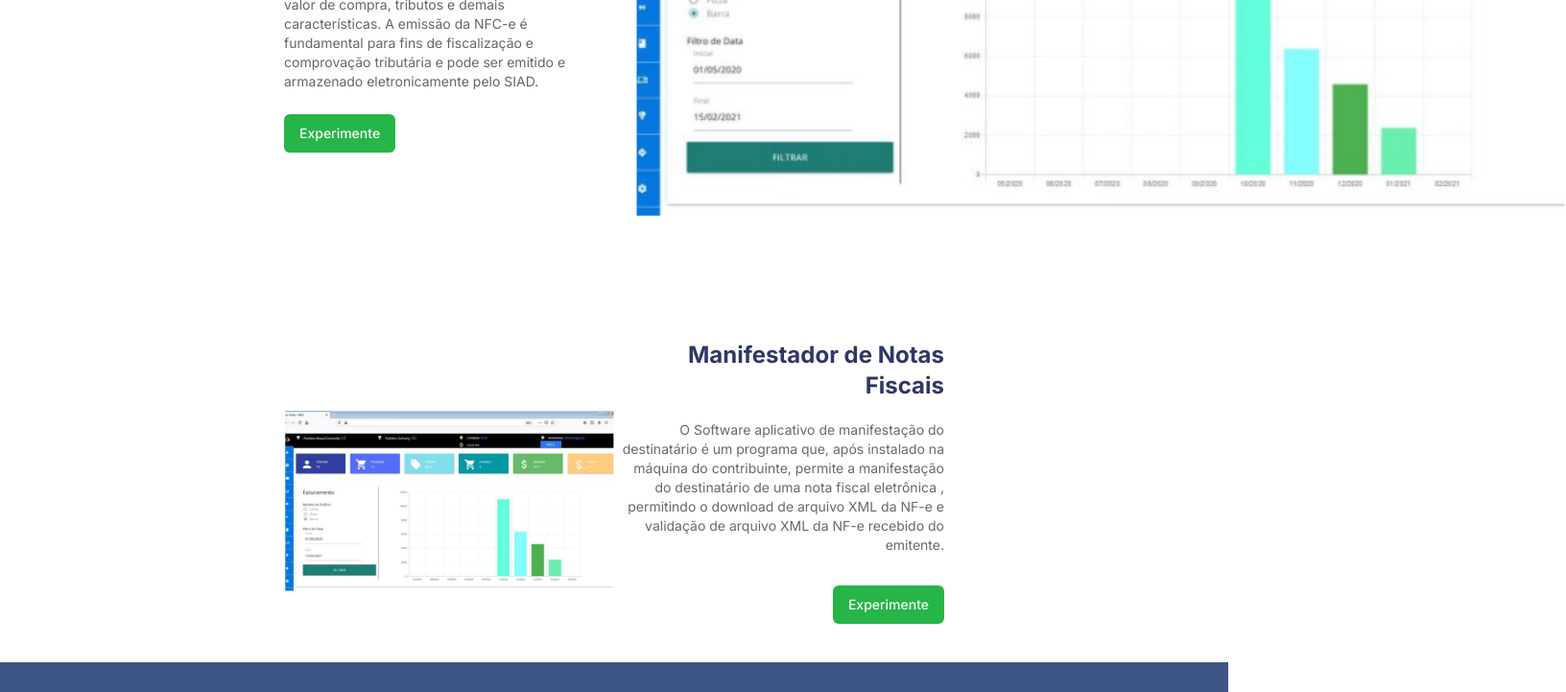
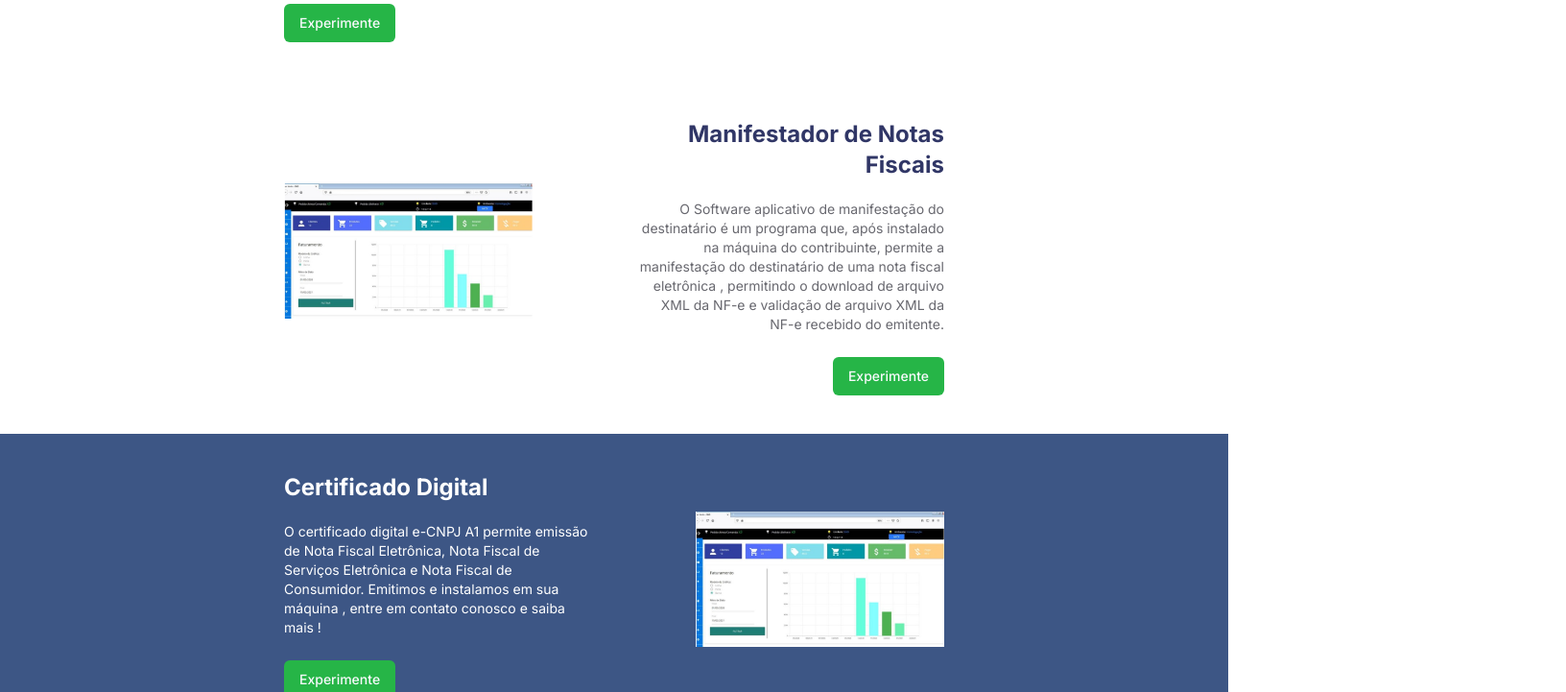
Before and after one commit to EvaldoFerreiraMoreira/site-siad, a Next.js app: page / in a window 1280 px wide. Shown: the part 960-1681 px from the top of the page at 96% size, 1632 px wide, since content can reach past the window. Built offline with nearby package versions, Linux system fonts and the light colour scheme.

Commit message:
fix: Banner Left and Right responsive

```diff
--- a/src/app/(Home)/components/componentsWeb/BannerLeftWeb.tsx
+++ b/src/app/(Home)/components/componentsWeb/BannerLeftWeb.tsx
@@ -16,36 +16,28 @@ const BannerLeftWeb = ({ title, description, img, colorTitle, colorDescription }
     const colortitle = "#" + colorTitle;
     const colordescription = "#" + colorDescription;
     return (
-        <div className="flex mx-64 justify-between items-center w-full">
-            <div className="flex mt-14 h-56 w-[50%]">
-                 <Image
+        <div className=" flex justify-evenly items-center gap-10 mx-64">
+            <div className="w-[50%]">
+                <Image
                     src={imagem}
                     alt="Compiuter"
                     width={0}
                     height={0}
                     sizes="100vw"
-                    className="h-auto w-auto max-w-[100%] max-h-[100%]"
+                    className="h-auto w-auto max-w-[80%] max-h-[80%]"
                     style={{
                         objectFit: "contain",
                     }}
                 />
             </div>
-            <div className="flex flex-col w-[50%]">
-                <div className="flex flex-col text-end">
-                    <h1 className="text-2xl font-bold" style={{
-                        color: colortitle,
-                    }}>{title}</h1>
-                    <p className="text-sm mt-5" style={{
-                        color: colordescription,
-                    }}> {description} </p>
-                </div>
-                <div className="flex mt-8 justify-end">
-                    <Link href="/planos">
-                        <Button className="bg-[#26B547]">
-                            Experimente
-                        </Button>
-                    </Link>
-                </div>
+            <div className="flex flex-col text-right ml-0  w-[50%] " style={{ color: colordescription }}>
+                <h1 className="font-bold text-2xl" style={{ color: colortitle }}>{title}</h1>
+                <p className="text-sm mt-5 ">{description}</p>
+                <Link href="/planos">
+                    <Button className="bg-[#26B547] mt-6">
+                        Experimente
+                    </Button>
+                </Link>
             </div>
         </div>
     );
--- a/src/app/(Home)/components/componentsWeb/BannerRightWeb.tsx
+++ b/src/app/(Home)/components/componentsWeb/BannerRightWeb.tsx
@@ -21,13 +21,10 @@ const BannerRightWeb = ({ title, description, img, colortitle, colordescription,
 
 
     return (
-        <div className=" flex justify-evenly items-center gap-10 mx-64">
+        <div className=" flex justify-between items-center gap-10 mx-64">
             <div className="flex flex-col text-left ml-0  w-[50%] " style={{ color: colordescription2 }}>
                 <h1 className="font-bold text-2xl" style={{ color: colortitle2 }}>{title}</h1>
-
                 <p className="text-sm mt-5 ">{description}</p>
-
-
                 <Link href="/planos">
                     <Button className="bg-[#26B547] mt-6">
                         {button}
@@ -35,14 +32,14 @@ const BannerRightWeb = ({ title, description, img, colortitle, colordescription,
                 </Link>
             </div>
 
-            <div className=" w-[50%] align-top  ">
+            <div className="flex w-[50%] justify-end">
                 <Image
                     src={imagem}
                     alt="Imagem"
                     width={0}
                     height={0}
                     sizes="100vw"
-                    className="h-auto w-auto max-w-[300%] max-h-[300%]"
+                    className="h-auto w-auto max-w-[80%] max-h-[80%]"
                     style={{
                         objectFit: "contain",
                     }}
```
